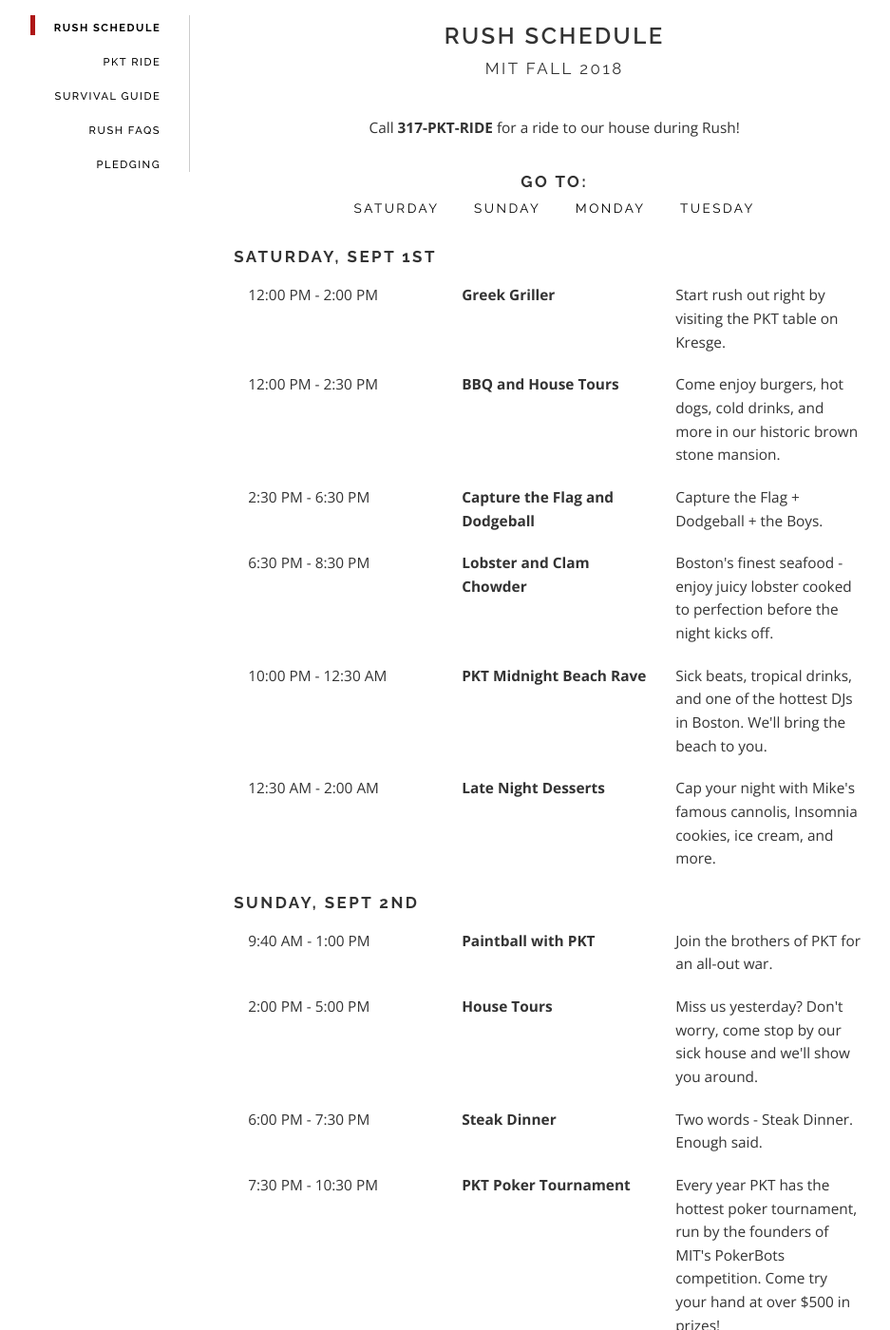
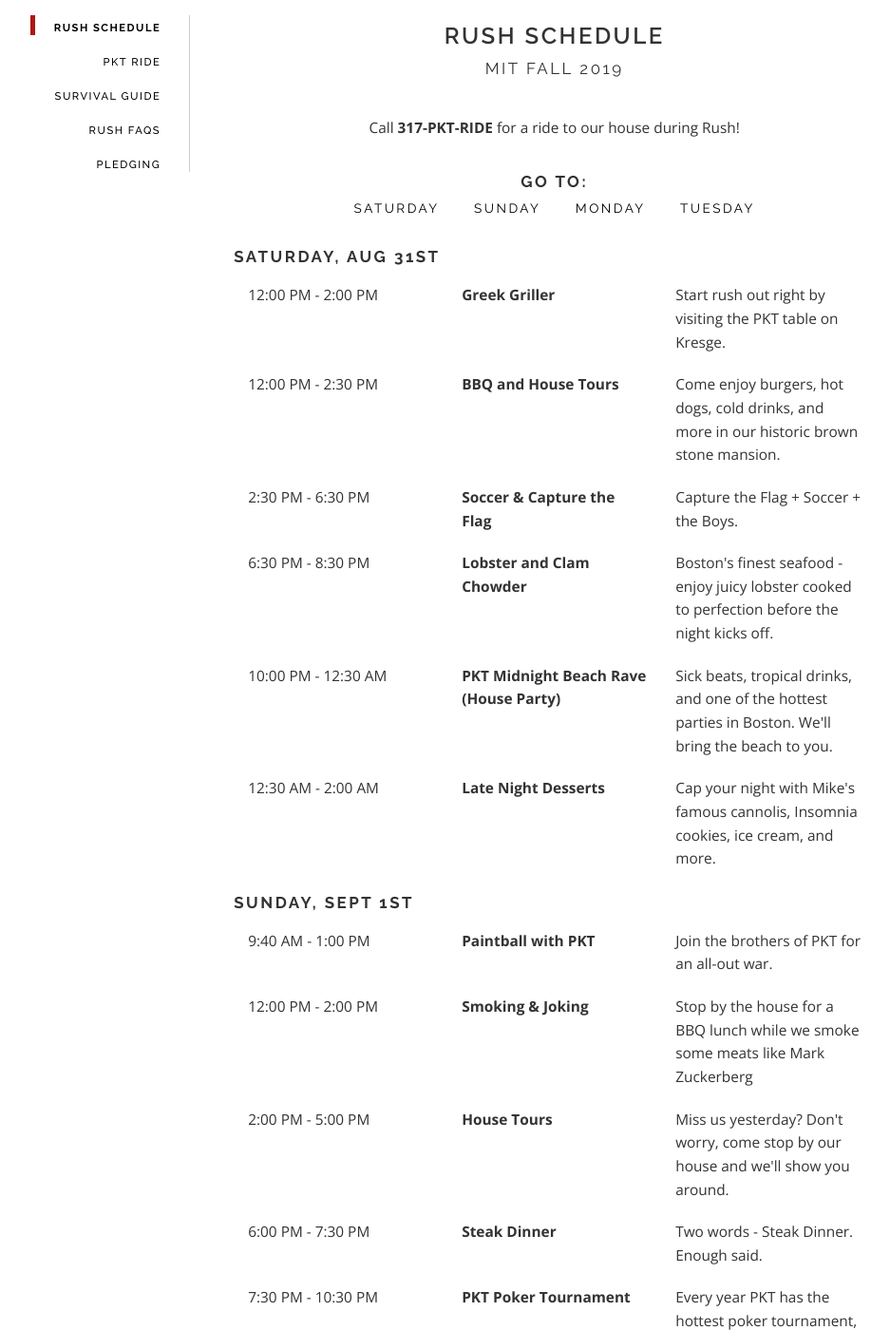
Before and after one commit to pktmasseta/pktmasseta.github.io, a Jekyll site: the page built from _rush/index.md, in a window 1280 px wide and 1400 px high, scrolled down 335 px. Shown: the whole window at 95% size, without its empty margins (171-1108 px from the left). Built offline with Jekyll 4.4.1, drawn with Linux system fonts in a browser that asks for light colours; some of the changed text lies outside the part shown.

Commit message:
rush 2019 updates

```diff
--- a/_rush/index.md
+++ b/_rush/index.md
@@ -1,12 +1,12 @@
 ---
 title: Rush Schedule
-subtitle: MIT Fall 2018
+subtitle: MIT Fall 2019
 layout: schedule
 position: 0
 permalink: /rush/
 schedule:
   - day: Saturday
-    date: Sept 1st
+    date: Aug 31st
     events:
       - name: Greek Griller
         description: "Start rush out right by visiting the PKT table on Kresge."
@@ -16,16 +16,16 @@ schedule:
         description: "Come enjoy burgers, hot dogs, cold drinks, and more in our historic brown stone mansion."
         start: 12:00 PM
         end: 2:30 PM
-      - name: Capture the Flag and Dodgeball
-        description: "Capture the Flag + Dodgeball + the Boys."
+      - name: Soccer & Capture the Flag
+        description: "Capture the Flag + Soccer + the Boys."
         start: 2:30 PM
         end: 6:30 PM
       - name: Lobster and Clam Chowder
         description: "Boston's finest seafood - enjoy juicy lobster cooked to perfection before the night kicks off."
         start: 6:30 PM
         end: 8:30 PM
-      - name: PKT Midnight Beach Rave
-        description: "Sick beats, tropical drinks, and one of the hottest DJs in Boston. We'll bring the beach to you."
+      - name: PKT Midnight Beach Rave (House Party)
+        description: "Sick beats, tropical drinks, and one of the hottest parties in Boston. We'll bring the beach to you."
         start: 10:00 PM
         end: 12:30 AM
       - name: Late Night Desserts
@@ -33,14 +33,18 @@ schedule:
         start: 12:30 AM
         end: 2:00 AM
   - day: Sunday
-    date: Sept 2nd
+    date: Sept 1st
     events:
       - name: Paintball with PKT
         description: "Join the brothers of PKT for an all-out war."
         start: 9:40 AM
         end: 1:00 PM
+      - name: Smoking & Joking
+        description: "Stop by the house for a BBQ lunch while we smoke some meats like Mark Zuckerberg"
+        start: 12:00 PM
+        end: 2:00 PM
       - name: House Tours
-        description: "Miss us yesterday? Don't worry, come stop by our sick house and we'll show you around."
+        description: "Miss us yesterday? Don't worry, come stop by our house and we'll show you around."
         start: 2:00 PM
         end: 5:00 PM
       - name: Steak Dinner
@@ -52,22 +56,22 @@ schedule:
         start: 7:30 PM
         end: 10:30 PM
   - day: Monday
-    date: Sept 3rd
+    date: Sept 2nd
     events:
       - name: Trampoline Dodgeball at SkyZone
         description: "Dodge, duck, dip, and dive in a warehouse covered wall-to-wall with trampolines."
         start: 12:00 PM
         end: 2:00 PM
       - name: Back Bay and Baby Back Ribs
-        description: "We'll be serving up a killer southern style dinner."
+        description: "We'll be serving up a killer rack of ribs for dinner."
         start: 7:00 PM
         end: 9:00 PM
   - day: Tuesday
-    date: Sept 4th
+    date: Sept 3rd
     events:
       - name: Roadside BBQ
         description: "BBQ and Sports... what more could you want?"
         start: 6:00 PM
-        end: 9:00 PM
+        end: 8:00 PM
 ---
 <p class="text-center">Call <strong>317-PKT-RIDE</strong> for a ride to our house during Rush!</p>
```
